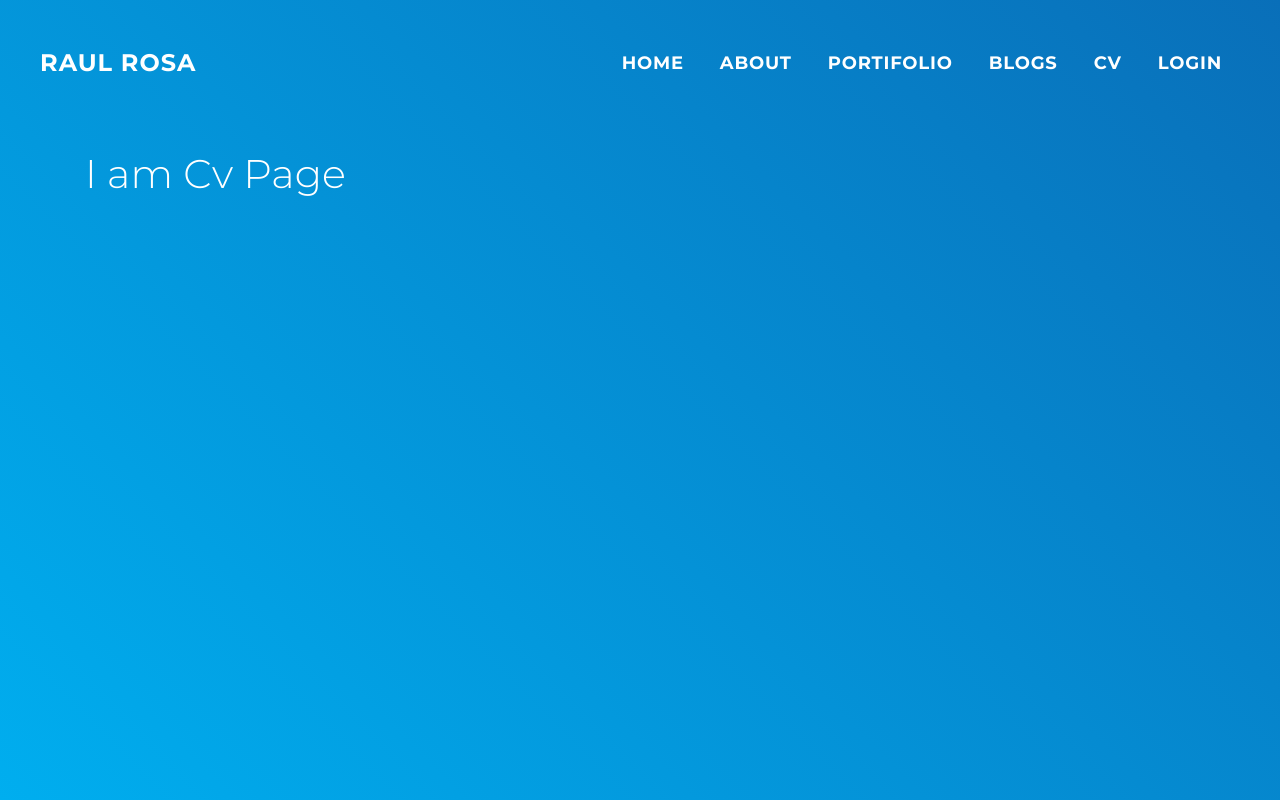
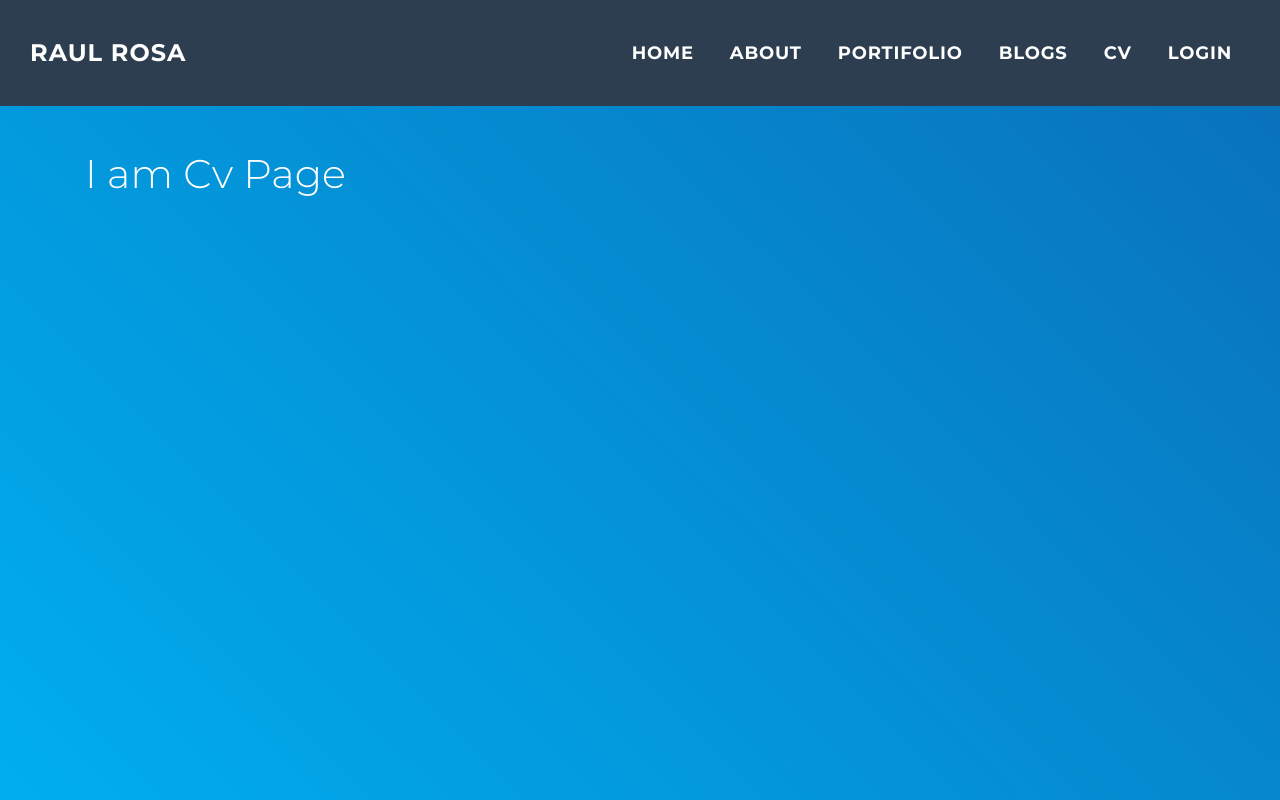
Before and after one commit to raulvictorrosa/portfolio-rosa, a Next.js app: page /cv in a window 1280 px wide. Built offline with nearby package versions, Linux system fonts and the light colour scheme.

Commit message:
feat: Include nav class

```diff
--- a/styles/components/_header.scss
+++ b/styles/components/_header.scss
@@ -3,6 +3,11 @@
   width: 100%;
   z-index: 15;
   padding: 40px;
+
+  &.with-bg {
+    padding: 30px;
+    background-color: $secondary;
+  }
 
   .port-navbar {
     &-brand {
```
